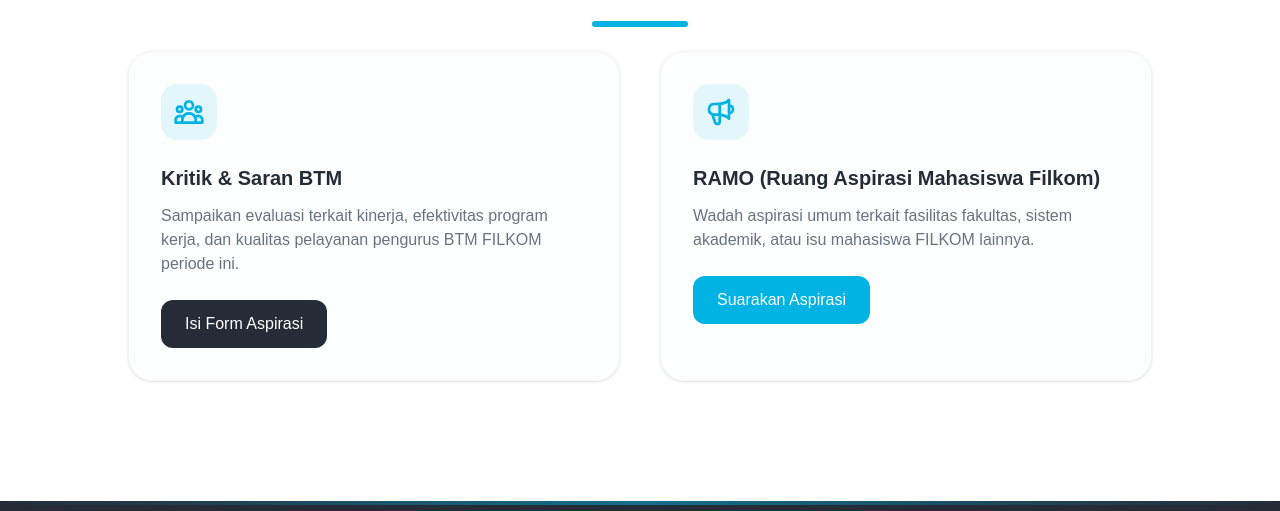
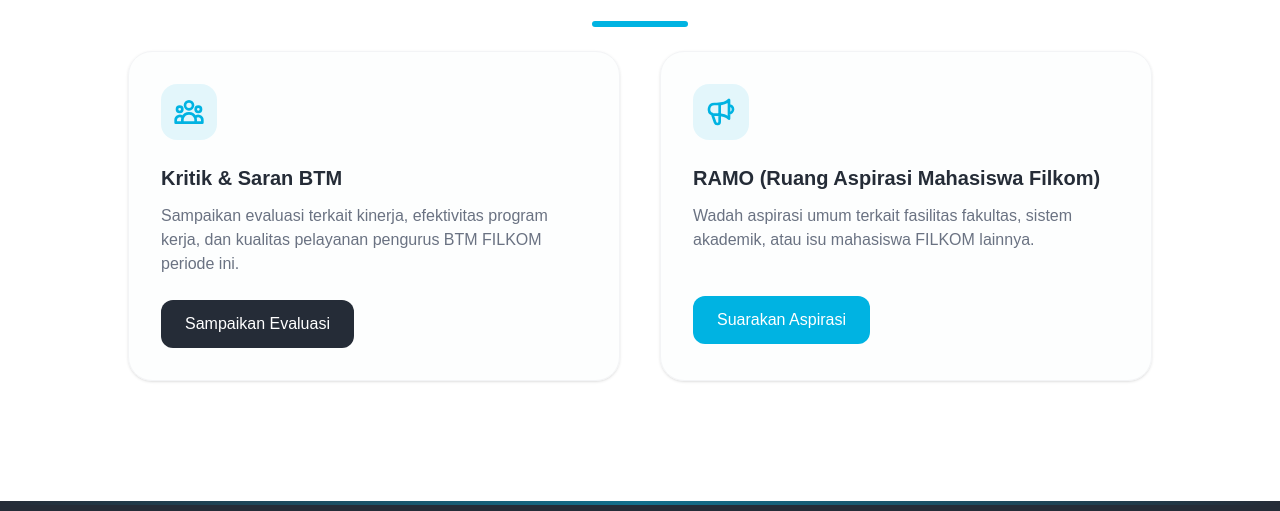
Before and after one commit to btmfilkom-unucirebon/website-btmfilkom, a website: page page/layanan.html in a window 1280 px wide. Shown: the part 235-746 px from the top of the page. Drawn offline with Linux system fonts and the light colour scheme.

Commit message:
layanan dewa

```diff
--- a/page/layanan.html
+++ b/page/layanan.html
@@ -142,11 +142,11 @@
               kualitas pelayanan pengurus BTM FILKOM periode ini.
             </p>
             <a
-              href="LINK_GFORM_BTM"
+              href="https://forms.gle/ERX4C2zqufo3BDXY8"
               target="_blank"
               class="inline-flex items-center justify-center px-6 py-3 bg-nav text-white rounded-xl font-medium hover:bg-acsent transition-all duration-300"
             >
-              Isi Form Aspirasi
+              Sampaikan Evaluasi
             </a>
           </div>
           <!-- RAMO -->
@@ -180,7 +180,7 @@
             <a
               href="https://docs.google.com/forms/d/e/1FAIpQLSfpk7KHZ1BE3FkmH3yLbj3Xm0BEzkUZeSSHpMAcfhZWrbBf2A/viewform?usp=header"
               target="_blank"
-              class="inline-flex items-center justify-center px-6 py-3 bg-acsent text-white rounded-xl font-medium hover:bg-nav transition-all duration-300"
+              class="inline-flex items-center justify-center px-6 py-3 md:mt-5 bg-acsent text-white rounded-xl font-medium hover:bg-nav transition-all duration-300"
             >
               Suarakan Aspirasi
             </a>
```
Also changed, not shown: output.css.
